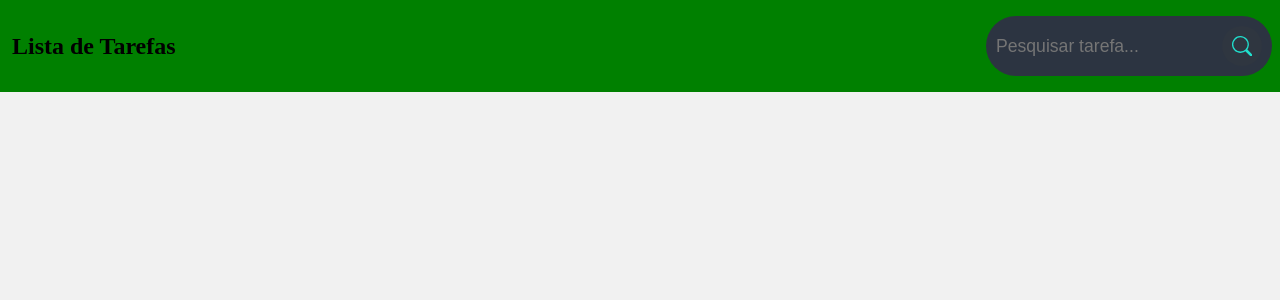
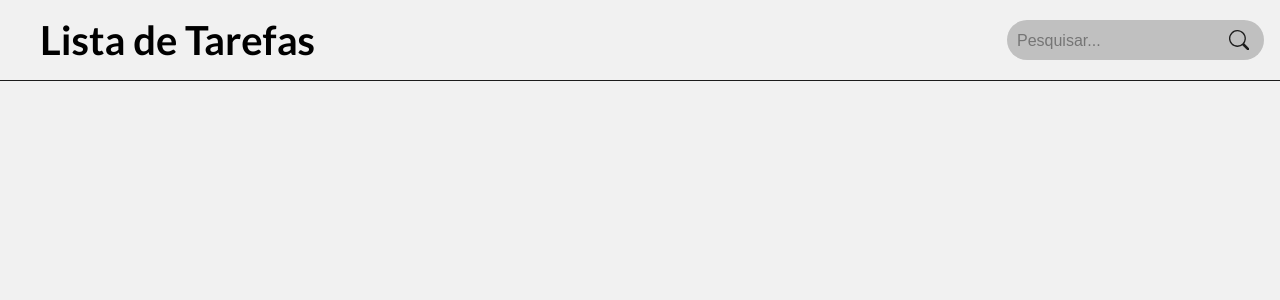
Before and after one commit to Elian-beep/ToDo-List, a Next.js app: page / in a window 1280 px wide. Shown: the top 300 px of the page. Built offline with nearby package versions, Linux system fonts and the light colour scheme.

Commit message:
styleHeader: estilização

```diff
--- a/components/Header/Header.jsx
+++ b/components/Header/Header.jsx
@@ -9,7 +9,7 @@ export default function Header() {
             <Title>Lista de Tarefas</Title>
 
             <AreaSearch>
-            <InputSearchTask type="text" placeholder='Pesquisar tarefa...'></InputSearchTask>
+            <InputSearchTask type="text" placeholder='Pesquisar...'></InputSearchTask>
             <BtnSearch> <BsSearch className='icon-search' /> </BtnSearch>
             </AreaSearch>
         </Content>
--- a/components/Header/styleHeader.js
+++ b/components/Header/styleHeader.js
@@ -2,25 +2,30 @@ import styled from 'styled-components';
 
 export const Content = styled.div`
     width: 100%;
-background: green;
     padding: 1em 0;
 
     display: flex;
     justify-content: space-between;
     align-items: center;
+
+    border-bottom: 1px solid #1C1C1C;
 `;
 
-export const Title = styled.h2`
+export const Title = styled.h1`
+    margin-left: 1em;
+    font-size: 30pt;
+
+    @media (max-width: 600px) {
+        font-size: 20pt;
         margin-left: 0.5em;
+    }
 `;
 
+export const AreaSearch = styled.div`
+    margin-right: 1em;
 
-
-export const AreaSearch = styled.div`
-    margin-right: 0.5em;
-
-    background: #2C3441;
-    height: 40px;
+    background: #C0C0C0;
+    height: 20px;
     border-radius: 50px;
     padding: 10px;
 
@@ -28,18 +33,15 @@ export const AreaSearch = styled.div`
         padding: 0 10px;
     }
 
-    &:hover > .icon-search{
-        background: #536179;
-    }
-
     & .icon-search:active{
         transform: rotate(360deg) scale(0.8) ;
     }
 
     @media (max-width: 600px) {
+        margin-right: 0.5em;
 
         &:hover > input{
-            width: 100px;
+            width: 80px;
         }
     }
 `;
@@ -49,11 +51,11 @@ border: none;
     outline: none;
     padding: 0;
     background: none;
-font-size: 1.1rem;
+    font-size: 1rem;
 
-line-height: 40px;
+    line-height: 20px;
     transition: 0.5s ease;
-color: #fff;
+    color: #f1f1f1;
 
     @media (max-width: 600px) {
         width: 0;
@@ -62,13 +64,12 @@ color: #fff;
 `;
 
 export const BtnSearch = styled.a`
-color: #21DFCD;
+    color: #1C1C1C;
     float: right;
-width: 40px;
+    width: 30px;
     font-size: 1.3em;
-height: 40px;
+    height: 20px;
     border-radius: 50px;
-background: #2f3640;
     display: flex;
     justify-content: center;
     align-items: center;
--- a/styles/globals.css
+++ b/styles/globals.css
@@ -1,5 +1,8 @@
+@import url('https://fonts.googleapis.com/css2?family=Lato:wght@700&family=Noto+Sans:wght@400;700&family=Poppins:wght@300;500&family=Roboto:wght@300;400;700&display=swap');
+
 body{
     background: #f1f1f1;
+    font-family: 'Lato', sans-serif;
 }
 
 * {
```
Also changed, not shown: cores.txt (added). Lines whose indentation alone changed are shown as unchanged.
